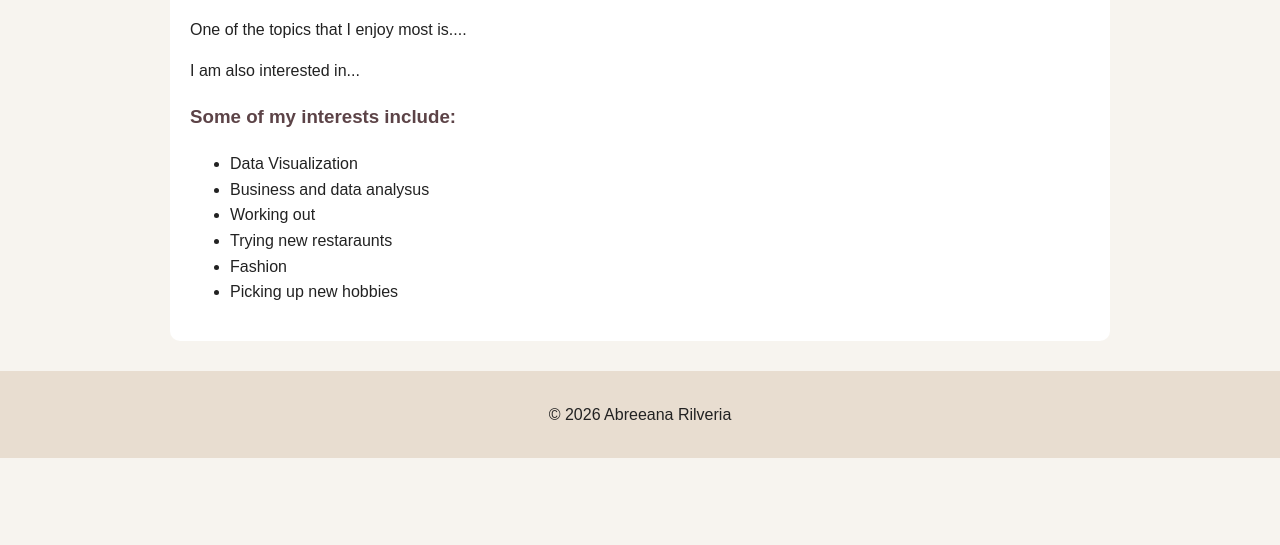
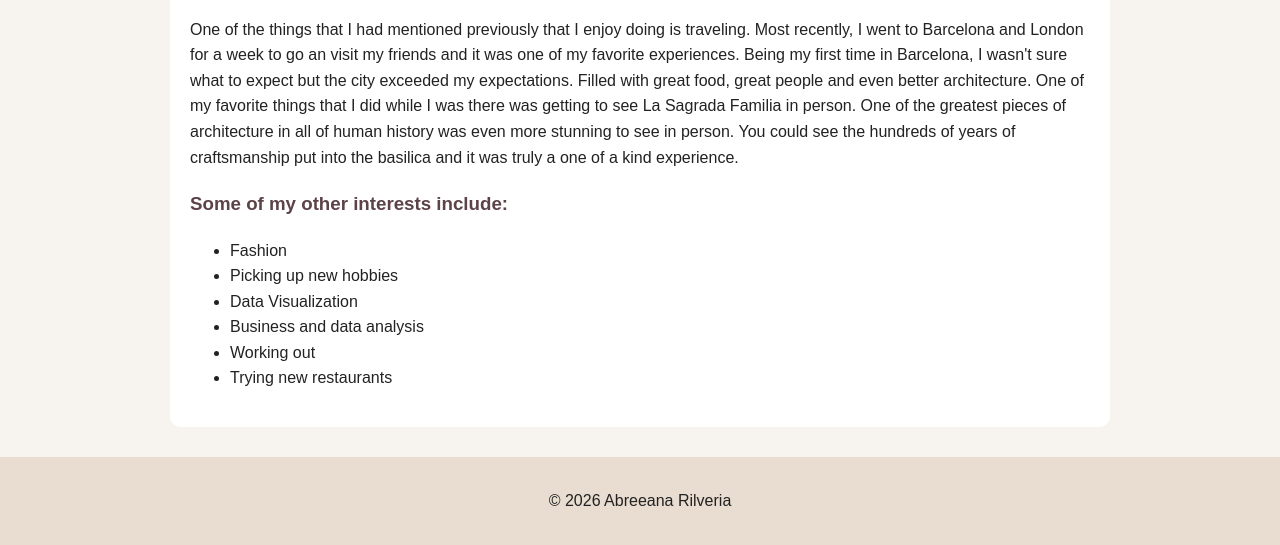
Before and after one commit to rilveriaabreeana/ds4200-homework7, a plain HTML site: page interests.html in a window 1280 px wide. Shown: the part 625-1170 px from the top of the page. Before the commit the page ends 1083 px from the top, so only its background shows below. Drawn offline with Linux system fonts and the light colour scheme.

Commit message:
Adding changes from interest page

```diff
--- a/interests.html
+++ b/interests.html
@@ -19,21 +19,19 @@
                 <h2>What I Enjoy Learning About</h2>
                 <img src = "images/hobby.jpeg" alt = "An image representing my interests" class = "page-image">
                 <p>
-                    One of the topics that I enjoy most is....
+                    One of the things that I had mentioned previously that I enjoy doing is traveling. Most recently, I went to Barcelona and London for a week to go an visit my friends and it was one of my favorite experiences. Being my first time in Barcelona, I wasn't sure what to expect but the city exceeded my expectations.
+                    Filled with great food, great people and even better architecture. One of my favorite things that I did while I was there was getting to see La Sagrada Familia in person. One of the greatest pieces of architecture in all of human history was even more stunning to see in person. You could see the hundreds of years of craftsmanship put
+                    into the basilica and it was truly a one of a kind experience.
                 </p>
 
-                <p>
-                    I am also interested in...
-                </p>
-
-                <h3>Some of my interests include:</h3>
+                <h3>Some of my other interests include:</h3>
                 <ul>
-                    <li>Data Visualization</li>
-                    <li>Business and data analysus</li>
-                    <li>Working out</li>
-                    <li>Trying new restaraunts</li>
                     <li>Fashion</li>
                     <li>Picking up new hobbies</li>
+                    <li>Data Visualization</li>
+                    <li>Business and data analysis</li>
+                    <li>Working out</li>
+                    <li>Trying new restaurants</li>
                 </ul>
             </section>
         </main>
```
